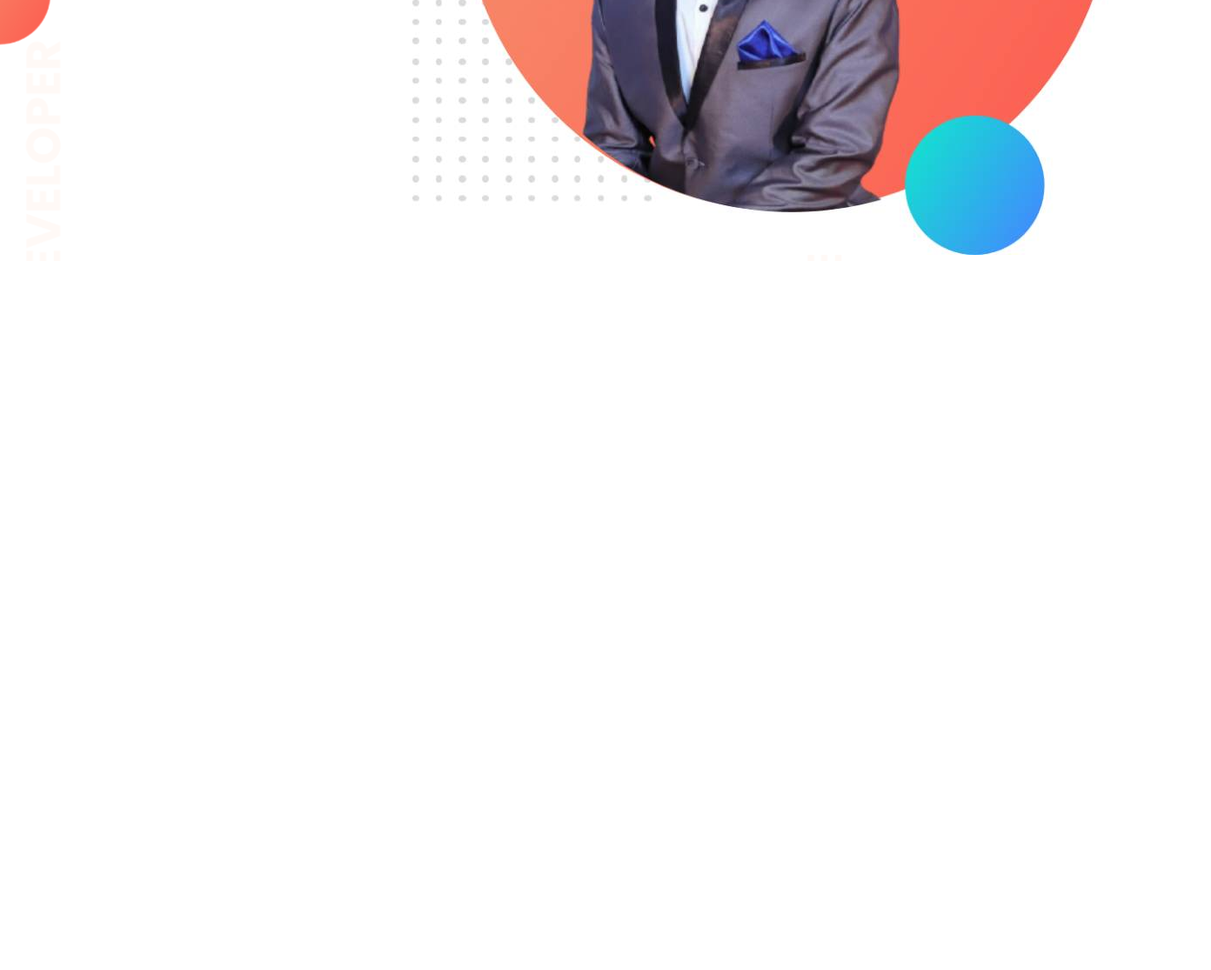
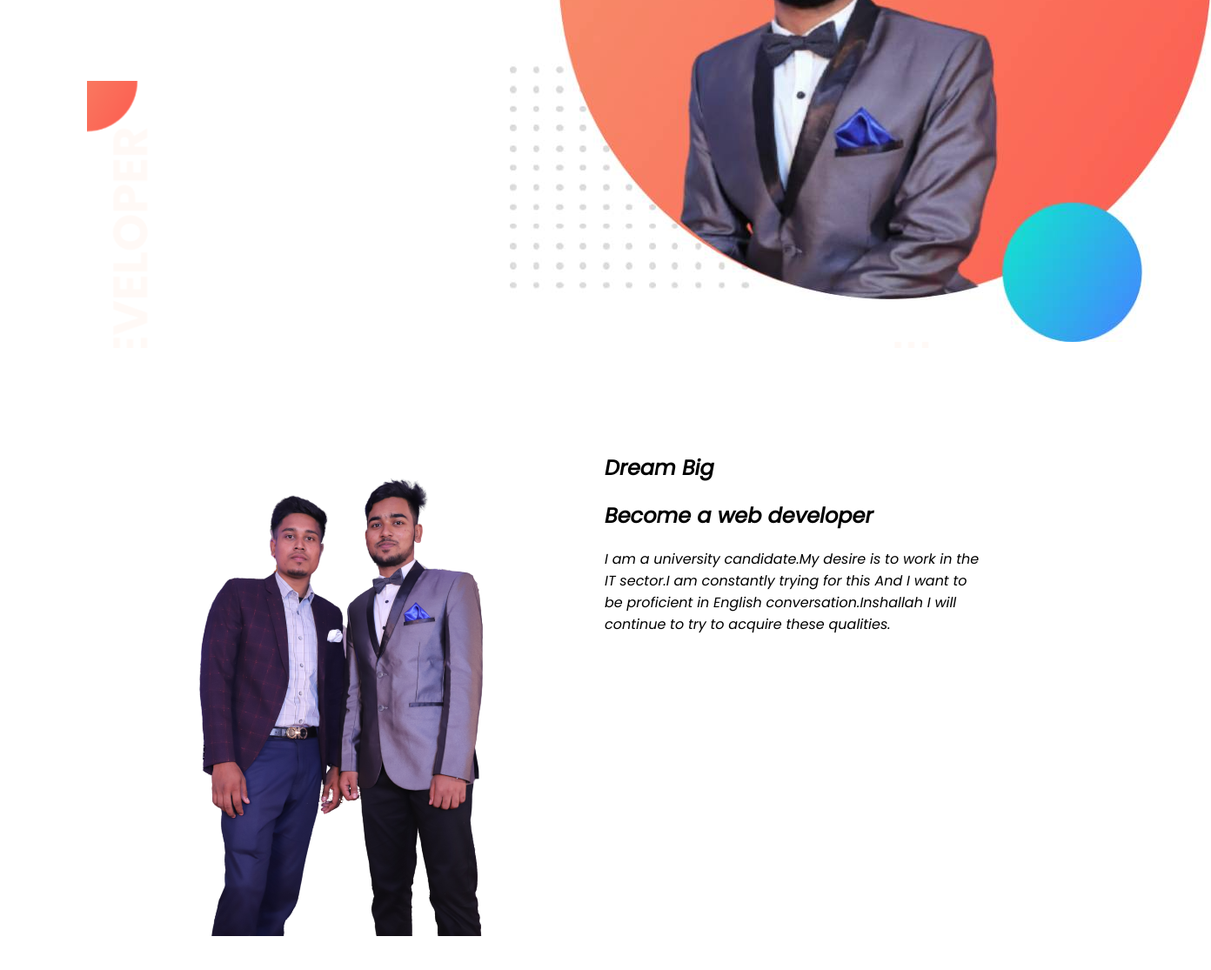
Before and after one commit to jalalTanvir/developer-portfolio, a plain HTML site: page index.html in a window 1280 px wide. Shown: the part 507-1622 px from the top of the page at 87% size, 1392 px wide, since content can reach past the window. Before the commit the page ends 807 px from the top, so only its background shows below. Drawn offline with Linux system fonts and the light colour scheme.

Commit message:
2nd part added

```diff
--- a/index.html
+++ b/index.html
@@ -28,11 +28,24 @@
             <a class="link-button" target="_blank" href="https://www.linkedin.com/in/md-jalal-uddin-0934ab216/">HIRE
                 ME</a>
         </div>
-        <div>
+        <div class="half-width">
             <img src="images/ttt.jpg.jpg" alt="">
         </div>
 
     </section>
+    <section>
+        <div class="half-width">
+            <img src="images/ja2.jpg.png" alt="">
+        </div>
+        <div class="half-width">
+            <h1>Dream Big</h1>
+            <h2>Become a web developer</h2>
+            <p>I am a university candidate.My desire is to work in the IT sector.I am constantly trying for this And I
+                want
+                to be proficient in English conversation.Inshallah I will continue to try to acquire these qualities.
+            </p>
+        </div>
+    </section>
 </body>
 
 </html>
--- a/style.css
+++ b/style.css
@@ -10,10 +10,12 @@ h1{
 }
 section{
     display: flex;
+    margin: 100px;
 }
 .half-width{
     width: 50%;
    padding-left: 5%;
+   padding-right: 5%;
 }
 .link-button{
     text-decoration: none;
```
Also changed, not shown: images/ja2.jpg.png (renamed from images/ja2,jpg.png).
